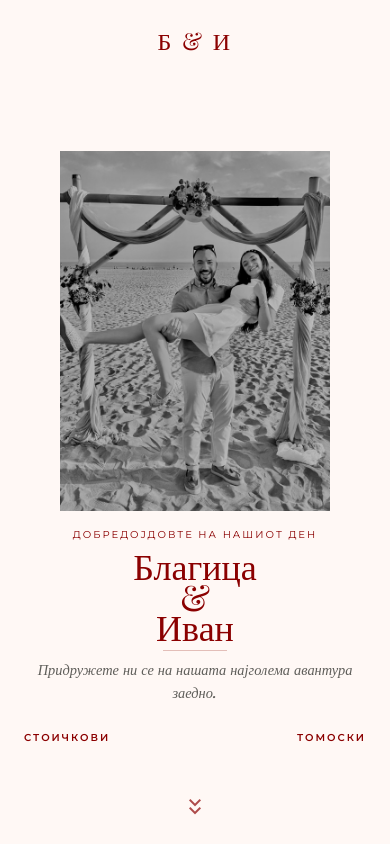
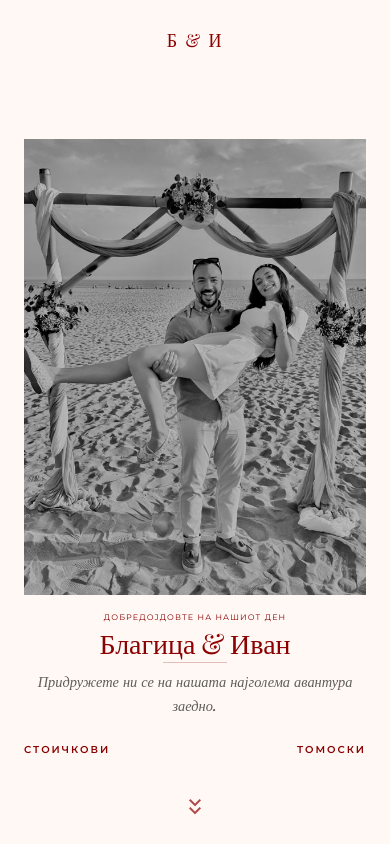
Before and after one commit to istoickov/wedding-invitation, a React (Vite) app: page / in a window 390 px wide. Both pictures are taken after a click on the button "Отвори ја поканата". Shown: the top 844 px of the page. Built offline with nearby package versions, Linux system fonts and the light colour scheme; a web font is replaced by a local one.

Commit message:
Make first screen photo bigger;

```diff
--- a/src/components/Header.jsx
+++ b/src/components/Header.jsx
@@ -1,5 +1,5 @@
 export const Header = () => (
   <header className="absolute top-0 z-50 flex w-full items-center justify-center py-6 sm:py-8">
-    <div className="font-headline text-2xl md:text-3xl text-primary tracking-widest">Б & И</div>
+    <div className="site-monogram font-headline text-2xl md:text-3xl text-primary tracking-widest">Б & И</div>
   </header>
 );
--- a/src/index.css
+++ b/src/index.css
@@ -103,7 +103,7 @@ h1, h2, h3, h4, .font-playfair {
   }
 
   .phone-hero .hero-photo {
-    width: min(86vw, 32svh);
+    width: 100%;
     max-width: 100%;
   }
 
@@ -116,9 +116,26 @@ h1, h2, h3, h4, .font-playfair {
     margin-top: 0.5rem;
   }
 
+  .site-monogram {
+    font-size: 1.125rem;
+  }
+
+  .phone-hero .hero-content > p:first-child {
+    font-size: 0.5rem;
+    letter-spacing: 0.14em;
+  }
+
   .phone-hero h1 {
-    font-size: clamp(2.25rem, 8vw, 3rem);
+    font-size: clamp(1.75rem, 7vw, 2.25rem);
     line-height: 0.85;
+  }
+
+  .phone-hero h1 span {
+    display: inline;
+  }
+
+  .phone-hero h1 span:nth-child(2) {
+    margin-inline: 0.2em;
   }
 
   .phone-hero .hero-content > p:last-child {
```
